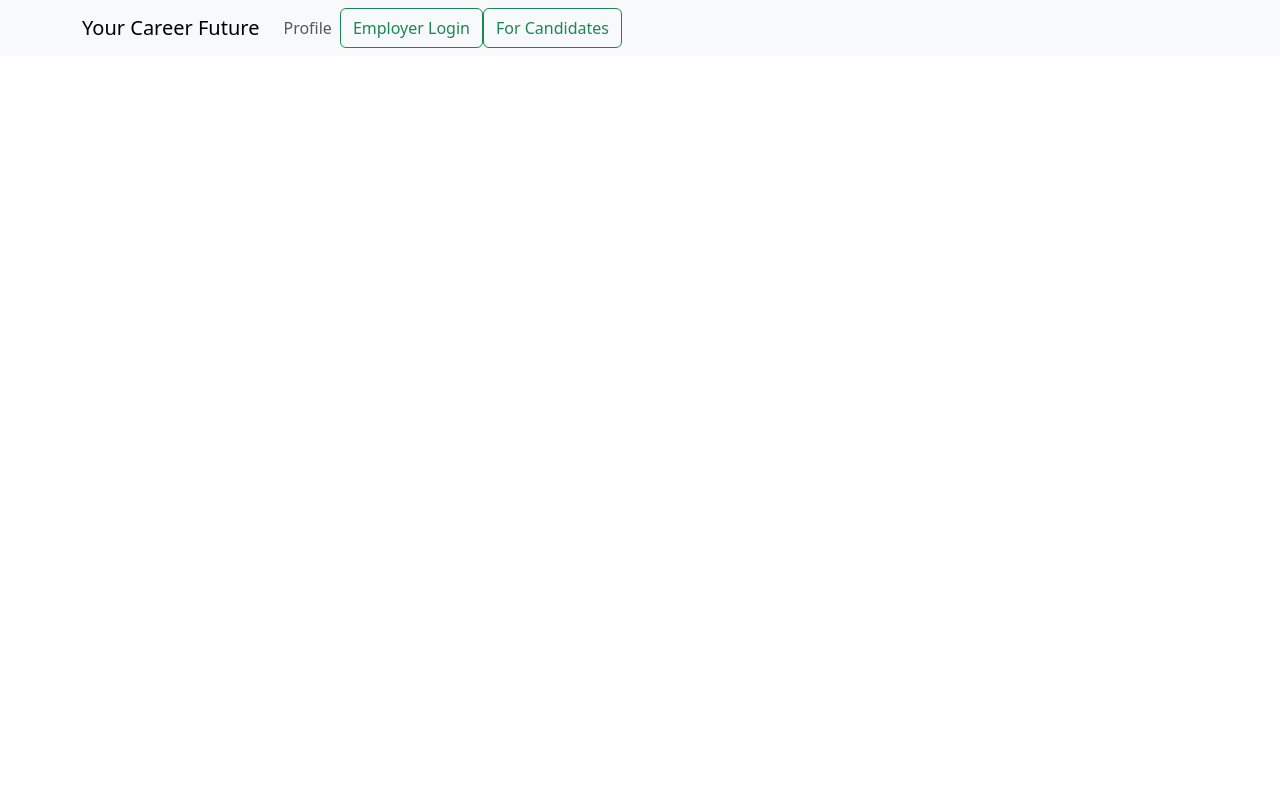
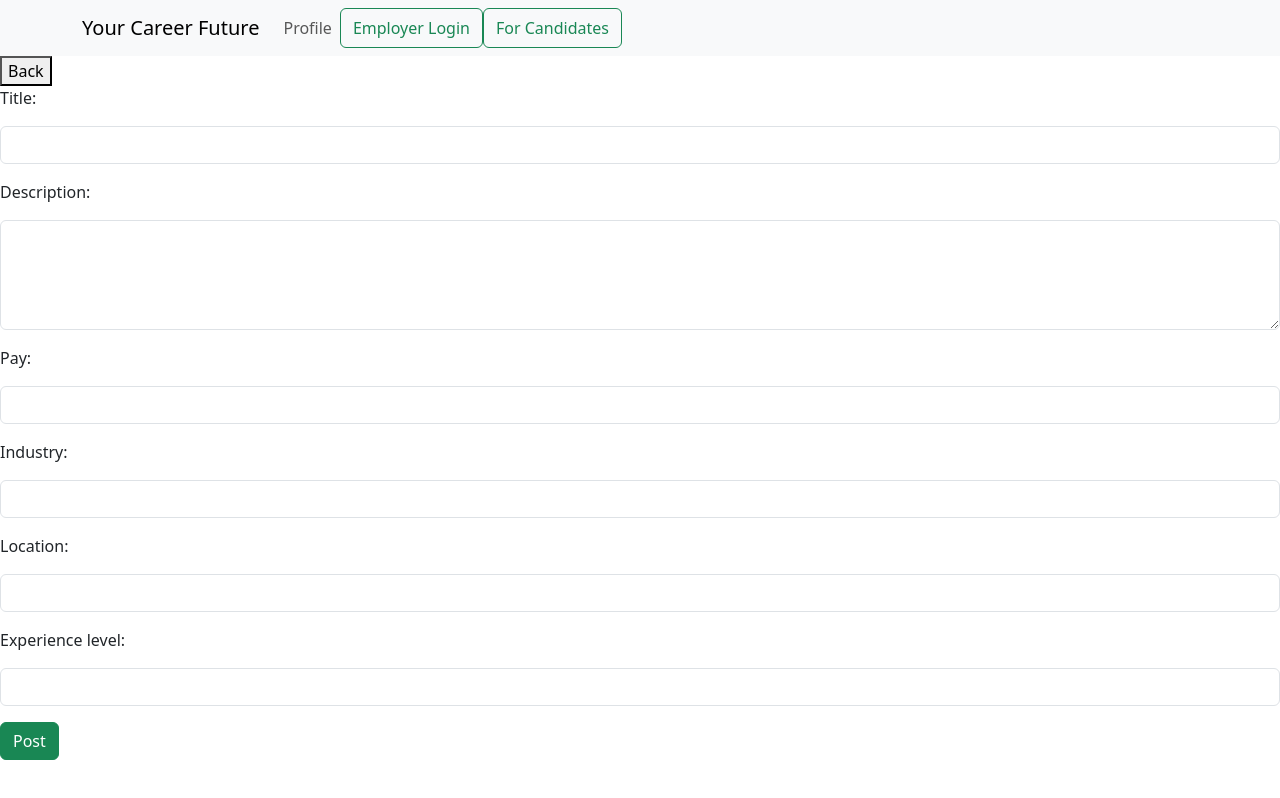
Before and after one commit to ilyas182/pern-jobstreet, a React (Create React App) app: page /employer/post in a window 1280 px wide. Built offline with nearby package versions, Linux system fonts and the light colour scheme; no server answers.

Commit message:
add post job function for employer

```diff
--- a/src/pages/EmployerPages/EmployerPostJobPage.jsx
+++ b/src/pages/EmployerPages/EmployerPostJobPage.jsx
@@ -1,7 +1,10 @@
 import { useEffect, useState } from "react";
+import { useNavigate } from "react-router-dom";
 
 export default function EmployerPostJob(){
-    const [employer, setEmployer] = useState("");
+    const [employer, setEmployer] = useState({});
+    const [updateStatus, setUpdateStatus] = useState(null)
+    const navigate = useNavigate();
 
     async function getEmployer() {
         try {
@@ -11,8 +14,8 @@ export default function EmployerPostJob(){
             })
 
             const parseRes = await response.json();
-            console.log(parseRes)
-            setEmployer(parseRes.businessname)
+            // console.log(parseRes)
+            setEmployer(parseRes)
         } catch (error) {
             console.error(error.message)
         }
@@ -21,7 +24,99 @@ export default function EmployerPostJob(){
     useEffect(()=>{
         getEmployer();
     }, []);
+
+    const [inputs, setInputs] = useState({title:"", description:"", pay:"", industry:"", location:"", level:""});
+
+    const {title, description, pay, industry, location, level} = inputs;
+    const onChange = (e) => {
+        setInputs({...inputs, [e.target.name]:e.target.value})
+    };
+
+    const submitForm = async (e) => {
+        e.preventDefault();
+
+        try {
+
+            const body = {title, description, pay, industry, location, level, employer_id: employer.id};
+            const response = await fetch(`http://localhost:3001/api/employer/postjob`, {
+            method: "POST",
+            headers: {"Content-Type": "application/json"},
+            body: JSON.stringify(body)
+        })
+        if (response.ok) {
+            setUpdateStatus("success");
+          } else {
+            setUpdateStatus("error");
+          }
+        } catch (error) {
+            console.error(error.message)
+        }
+    }
     return (
-    <>{employer}</>
+    <>
+    <button onClick={() => navigate(-1)}>Back</button>
+    <form onSubmit={submitForm}>
+                <label>Title: </label>
+                <input
+                    type='text'
+                    name="title"
+                    className="form-control my-3"
+                    value = {title}
+                    onChange={e => onChange(e)}/>
+                <label>Description: </label>
+                <textarea className="form-control my-3" type='text' name="description" rows="4" cols="50" value = {description}
+                    onChange={e => onChange(e)}/>
+
+                {/* <input
+                    type='text'
+                    name="description"
+                    className="form-control my-3"
+                    value = {description}
+                    onChange={e => onChange(e)}/> */}
+                <label>Pay: </label>
+                <input
+                    type='text'
+                    name="pay"
+                    className="form-control my-3"
+                    value = {pay}
+                    onChange={e => onChange(e)}/>
+                <label>Industry: </label>
+                <input
+                    type='text'
+                    name="industry"
+                    className="form-control my-3"
+                    value = {industry}
+                    onChange={e => onChange(e)}/>
+                <label>Location: </label>
+                <input
+                    type='text'
+                    name="location"
+                    className="form-control my-3"
+                    value = {location}
+                    onChange={e => onChange(e)}/>
+                {/* <label>Closing Date: </label>
+                <input
+                    type='text'
+                    name="location"
+                    className="form-control my-3"
+                    value = {location}
+                    onChange={e => onChange(e)}/> */}
+                <label>Experience level: </label>
+                <input
+                    type='text'
+                    name="level"
+                    className="form-control my-3"
+                    value = {level}
+                    onChange={e => onChange(e)}/>
+
+                {updateStatus !== "success" && (<button className="btn btn-success btn-block">Post</button>)}
+                {updateStatus == "success" && (
+                <button className="btn btn-success btn-block" disabled="true">
+                    Job posted!
+                </button>)}
+            </form>
+            {updateStatus === "error" && <p>Job posting failed. Please try again.</p>}
+
+    </>
     )
 }
```
